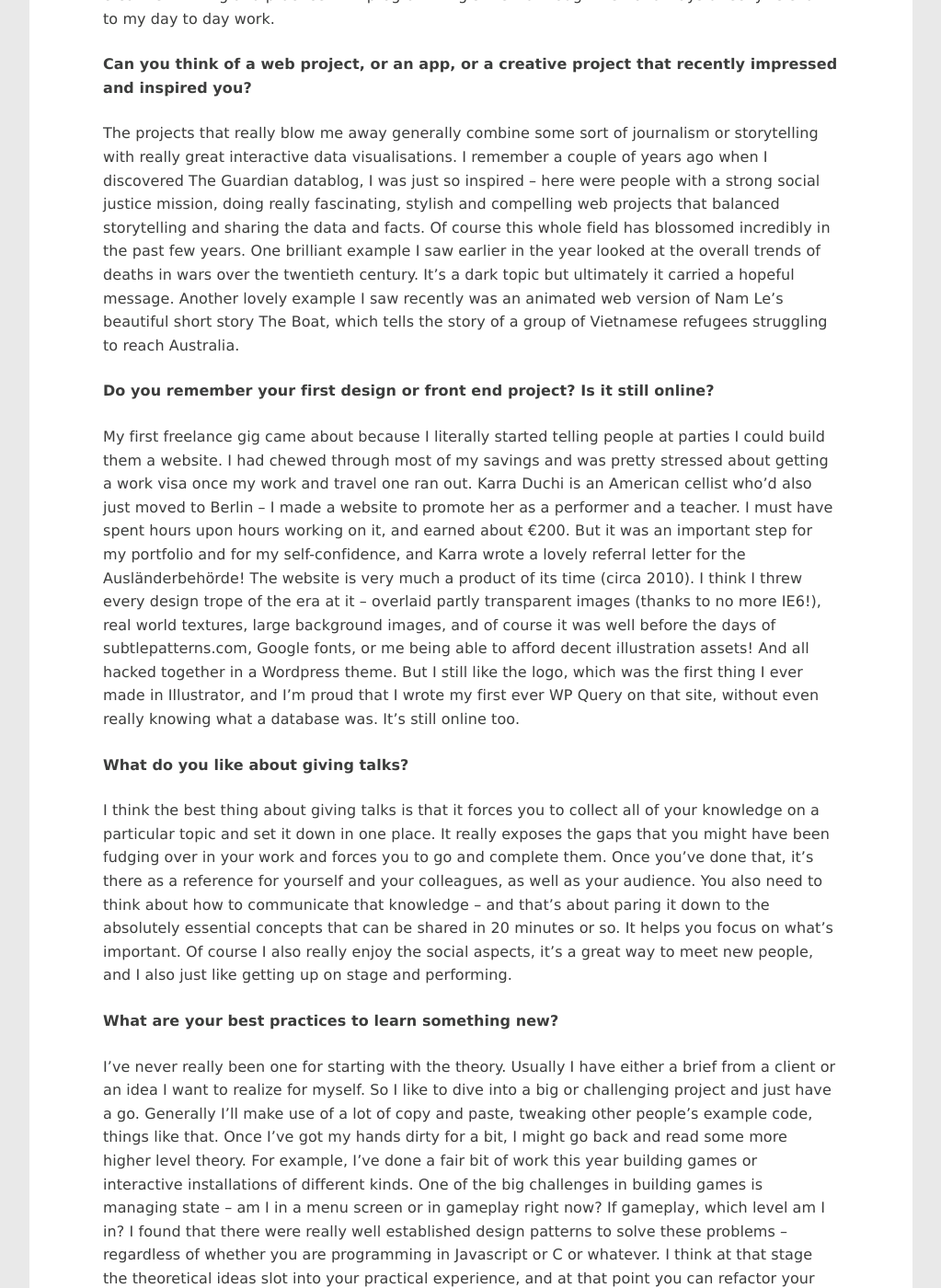
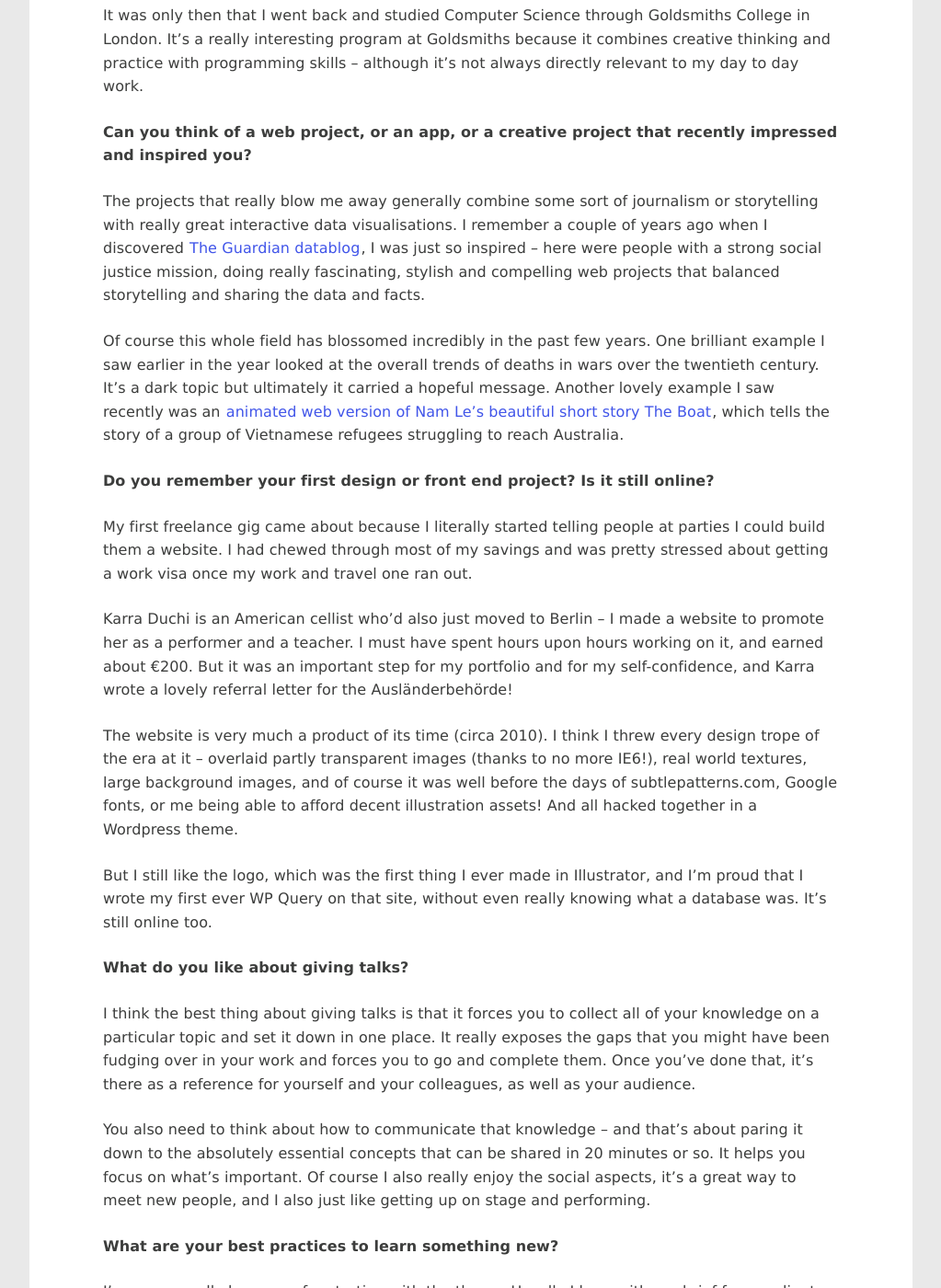
Before and after one commit to upfrontug/upfrontug.github.io, a Jekyll site: the page built from _interviews/2015-12-8-interview-melanie-thewlis.md, in a window 1280 px wide and 1400 px high, scrolled down 1025 px. Shown: the whole window at 92% size, without its empty margins (128-1151 px from the left). Built offline with Jekyll 4.4.1, drawn with Linux system fonts in a browser that asks for light colours; a script that is not in the unit is left out; some of the changed lines change nothing that is shown; some of the changed text lies outside the part shown.

Commit message:
feat(interview): improved formatting

```diff
--- a/_interviews/2015-12-8-interview-melanie-thewlis.md
+++ b/_interviews/2015-12-8-interview-melanie-thewlis.md
@@ -15,31 +15,39 @@ __Hi Melanie! Thanks for taking the time to answer some questions for us. How di
 I’ve had a pretty meandering path to where I am now. When I finished high school I wanted to be a painter, and studied visual arts for six months before dropping out. The next year I went back to university and studied history and politics, finishing up with a pretty intense period studying and working with Indigenous people and environmental activists.
 
 I’d kept painting through the degree though, and was keen to move to Berlin because I’d heard the art and music scene was amazing. So I studied to be an English as a Second Language teacher and did that while I saved up to move to Europe.
+
 Unfortunately by the time I got to Berlin I was pretty burned out from teaching and was looking to do something new. I was doing some marketing work for my Dad’s company, and ended up getting more and more involved with running their website. Over time I fell in love with coding and started to get freelance web development jobs.
+
 It was only then that I went back and studied Computer Science through Goldsmiths College in London. It’s a really interesting program at Goldsmiths because it combines creative thinking and practice with programming skills – although it’s not always directly relevant to my day to day work.
 
 __Can you think of a web project, or an app, or a creative project that recently impressed and inspired you?__
 
-The projects that really blow me away generally combine some sort of journalism or storytelling with really great interactive data visualisations. I remember a couple of years ago when I discovered The Guardian datablog, I was just so inspired – here were people with a strong social justice mission, doing really fascinating, stylish and compelling web projects that balanced storytelling and sharing the data and facts.
+The projects that really blow me away generally combine some sort of journalism or storytelling with really great interactive data visualisations. I remember a couple of years ago when I discovered [The Guardian datablog](http://www.theguardian.com/data), I was just so inspired – here were people with a strong social justice mission, doing really fascinating, stylish and compelling web projects that balanced storytelling and sharing the data and facts.
+
 Of course this whole field has blossomed incredibly in the past few years. One brilliant example I saw earlier in the year looked at the overall trends of deaths in wars over the twentieth century. It’s a dark topic but ultimately it carried a hopeful message.
-Another lovely example I saw recently was an animated web version of Nam Le’s beautiful short story The Boat, which tells the story of a group of Vietnamese refugees struggling to reach Australia.
+Another lovely example I saw recently was an [animated web version of Nam Le’s beautiful short story The Boat](http://www.sbs.com.au/theboat/), which tells the story of a group of Vietnamese refugees struggling to reach Australia.
 
 __Do you remember your first design or front end project? Is it still online?__
 
 My first freelance gig came about because I literally started telling people at parties I could build them a website. I had chewed through most of my savings and was pretty stressed about getting a work visa once my work and travel one ran out.
+
 Karra Duchi is an American cellist who’d also just moved to Berlin – I made a website to promote her as a performer and a teacher. I must have spent hours upon hours working on it, and earned about €200. But it was an important step for my portfolio and for my self-confidence, and Karra wrote a lovely referral letter for the Ausländerbehörde!
+
 The website is very much a product of its time (circa 2010). I think I threw every design trope of the era at it – overlaid partly transparent images (thanks to no more IE6!), real world textures, large background images, and of course it was well before the days of subtlepatterns.com, Google fonts, or me being able to afford decent illustration assets! And all hacked together in a Wordpress theme.
+
 But I still like the logo, which was the first thing I ever made in Illustrator, and I’m proud that I wrote my first ever WP Query on that site, without even really knowing what a database was. It’s still online too.
 
 __What do you like about giving talks?__
 
 I think the best thing about giving talks is that it forces you to collect all of your knowledge on a particular topic and set it down in one place. It really exposes the gaps that you might have been fudging over in your work and forces you to go and complete them. Once you’ve done that, it’s there as a reference for yourself and your colleagues, as well as your audience.
+
 You also need to think about how to communicate that knowledge – and that’s about paring it down to the absolutely essential concepts that can be shared in 20 minutes or so. It helps you focus on what’s important.
 Of course I also really enjoy the social aspects, it’s a great way to meet new people, and I also just like getting up on stage and performing.
-
 
 __What are your best practices to learn something new?__
 
 I’ve never really been one for starting with the theory. Usually I have either a brief from a client or an idea I want to realize for myself. So I like to dive into a big or challenging project and just have a go. Generally I’ll make use of a lot of copy and paste, tweaking other people’s example code, things like that.
+
 Once I’ve got my hands dirty for a bit, I might go back and read some more higher level theory. For example, I’ve done a fair bit of work this year building games or interactive installations of different kinds. One of the big challenges in building games is managing state – am I in a menu screen or in gameplay right now? If gameplay, which level am I in? I found that there were really well established design patterns to solve these problems – regardless of whether you are programming in Javascript or C or whatever.
+
 I think at that stage the theoretical ideas slot into your practical experience, and at that point you can refactor your work – or just start a new project!
```
